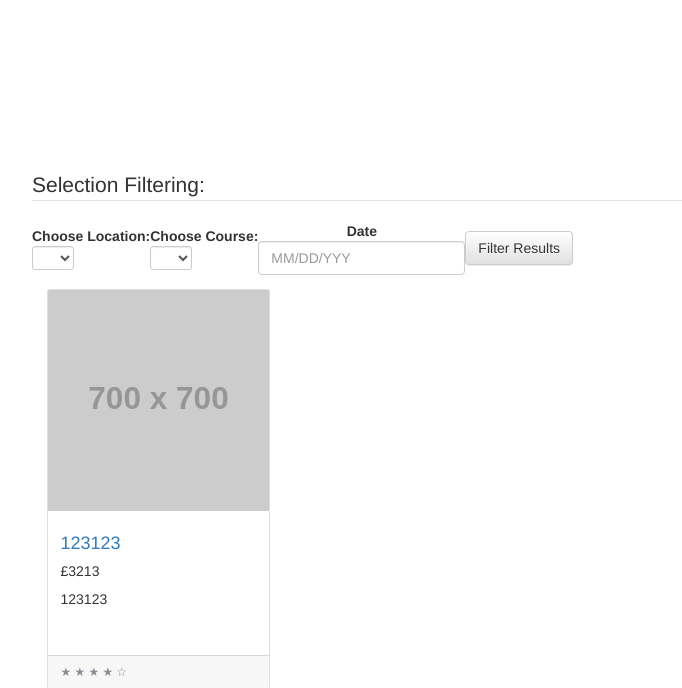
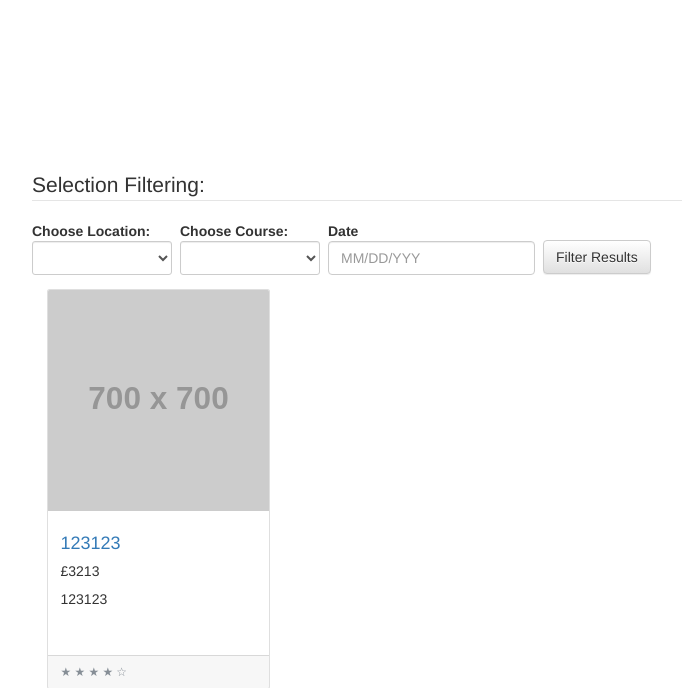
Before and after one commit to mboch1/NMT-Website, a PHP site: page /NMT-Website/ in a window 1280 px wide. Shown: the part 132-820 px from the top of the page, without its empty margins (228-910 px from the left). Run offline with PHP 8.4, Linux system fonts and the light colour scheme; data comes from the database, SQL or seed files in the repository; grey boxes labelled with a size stand in for pictures from a placeholder-image service; data that the repository does not hold is empty; some libraries are stand-ins or nearby versions.

Commit message:
Style selection filtering

```diff
--- a/css/style.css
+++ b/css/style.css
@@ -5,3 +5,16 @@
 .carousel-indicators {
     bottom: 25px!important;
 }
+
+.filter-option {
+    margin-right: 8px;
+}
+
+.filter-select {
+    height: 34px!important;
+    min-width: 140px;
+}
+
+.filter-label {
+    justify-content: left!important;
+}
--- a/index.php
+++ b/index.php
@@ -154,9 +154,9 @@
                 <div class="row">
                     <form class="form-inline" action="#" method="post">
                         <legend>Selection Filtering: </legend>
-                        <div class="form-group">
-                            <label for="city">Choose Location: </label>
-                            <select name="city" id="city" class="form-control input-sm">
+                        <div class="form-group filter-option">
+                            <label for="city" class="filter-label">Choose Location: </label>
+                            <select name="city" id="city" class="form-control input-sm filter-select">
 								<?php
 
 									// Get venues from db
@@ -174,9 +174,9 @@
 								 ?>
                             </select>
                         </div>
-                        <div class="form-group">
-                            <label for="course">Choose Course: </label>
-                            <select name="course" id="course" class="form-control input-sm">
+                        <div class="form-group filter-option">
+                            <label for="course" class="filter-label">Choose Course: </label>
+                            <select name="course" id="course" class="form-control input-sm filter-select">
 								<?php
 
 									// Get venues from db
@@ -194,11 +194,11 @@
 								 ?>
                             </select>
                         </div>
-                        <div class="form-group">
-                            <label class="control-label" for="date">Date</label>
+                        <div class="form-group filter-option">
+                            <label class="control-label filter-label" for="date">Date</label>
                             <input class="form-control" id="date" name="date" placeholder="MM/DD/YYY" type="text"/>
                         </div>
-                        <button type="submit" name="filter" class="btn btn-default">Filter Results</button>
+                        <button type="submit" name="filter" class="btn btn-default" style="margin-top: 18px;">Filter Results</button>
                     </form>
                 </div>
                 <div class="row">
```
